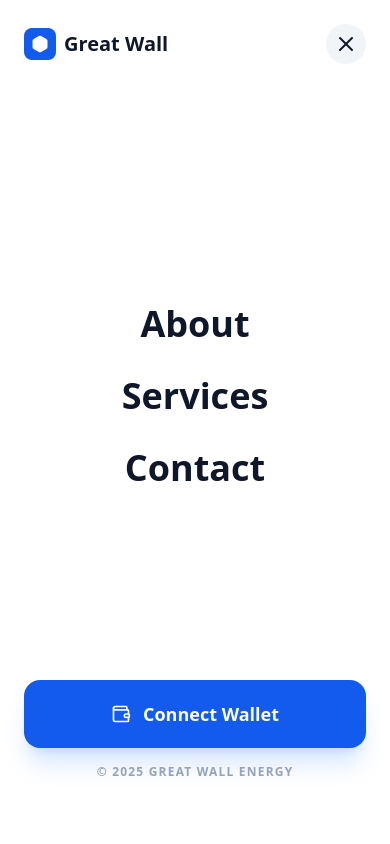
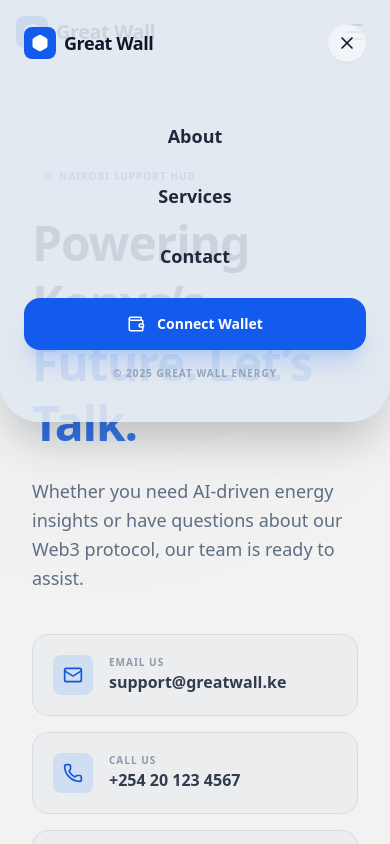
Before and after one commit to JAM3S11/greatwall, a React (Vite) app: page /contact in a window 390 px wide. Both pictures are taken after a click on the button 354 px from the left and 32 px from the top of the page. Shown: the top 844 px of the page. Built offline with nearby package versions, Linux system fonts and the light colour scheme.

Commit message:
Update Commit

```diff
--- a/src/common/Header.jsx
+++ b/src/common/Header.jsx
@@ -7,7 +7,6 @@ const Header = () => {
     const { isWalletConnected, connectWallet } = useEnergy();
     const [isMenuOpen, setIsMenuOpen] = useState(false);
 
-    // Lock body scroll when menu is open
     useEffect(() => {
         if (isMenuOpen) {
             document.body.style.overflow = 'hidden';
@@ -18,12 +17,8 @@ const Header = () => {
 
     const toggleMenu = () => setIsMenuOpen(!isMenuOpen);
 
-    // Reusable scroll to top function
     const scrollToTop = () => {
-        window.scrollTo({
-            top: 0,
-            behavior: 'smooth'
-        });
+        window.scrollTo({ top: 0, behavior: 'smooth' });
     };
 
     const navLinks = [
@@ -33,7 +28,7 @@ const Header = () => {
     ];
 
     return (
-        <header className="sticky top-0 z-50 border-b border-gray-200 bg-white transition-all">
+        <header className="sticky top-0 z-50 border-b border-gray-100 bg-white transition-all">
             <div className="flex justify-center w-full px-4 md:px-10 py-3">
                 <div className="flex items-center justify-between w-full max-w-7xl">
 
@@ -45,7 +40,7 @@ const Header = () => {
                         <h2 className="text-xl font-bold tracking-tight">Great Wall</h2>
                     </Link>
 
-                    {/* DESKTOP NAV LINKS */}
+                    {/* DESKTOP NAV */}
                     <nav className="hidden md:flex items-center gap-8">
                         {navLinks.map((link) => (
                             <Link
@@ -75,19 +70,28 @@ const Header = () => {
                 </div>
             </div>
 
-            {/* FULL-SCREEN WHITE MOBILE MENU */}
-            <div className={`fixed inset-0 z-[100] md:hidden bg-white transition-all duration-500 ease-in-out ${isMenuOpen ? 'translate-y-0 opacity-100 visible' : '-translate-y-full opacity-0 invisible'}`}>
+            {/* MOBILE MENU */}
+            <div className={`fixed inset-0 z-[100] md:hidden transition-all duration-500 ${isMenuOpen ? 'visible' : 'invisible'}`}>
 
-                <div className="flex flex-col h-full w-full p-6">
-                    <div className="flex items-center justify-between mb-12">
+                {/* Background Dimmer */}
+                <div
+                    className={`absolute inset-0 bg-black/5 transition-opacity duration-500 ${isMenuOpen ? 'opacity-100' : 'opacity-0'}`}
+                    onClick={toggleMenu}
+                />
+
+                <div
+                    className={`absolute top-0 left-0 w-full h-1/2 bg-slate-200/90 shadow-2xl transition-transform duration-500 ease-in-out flex flex-col p-6 rounded-b-[2.5rem] border-b border-gray-200/20 ${isMenuOpen ? 'translate-y-0' : '-translate-y-full'}`}
+                    style={{ backdropFilter: 'none' }}
+                >
+                    <div className="flex items-center justify-between mb-8">
                         <div className="flex items-center gap-2">
                             <div className="w-8 h-8 rounded-lg bg-[#135bec] flex items-center justify-center text-white">
                                 <Bolt size={18} fill="currentColor" />
                             </div>
-                            <span className="text-xl font-bold text-slate-900">Great Wall</span>
+                            <span className="text-lg font-bold text-slate-900 tracking-tight">Great Wall</span>
                         </div>
-                        <button onClick={toggleMenu} className="p-2 bg-slate-100 rounded-full text-slate-900">
-                            <X size={24} />
+                        <button onClick={toggleMenu} className="p-2 bg-white/50 rounded-full text-slate-900 shadow-sm border border-gray-200/20">
+                            <X size={20} />
                         </button>
                     </div>
 
@@ -97,22 +101,22 @@ const Header = () => {
                                 key={link.name}
                                 to={link.path}
                                 onClick={() => { toggleMenu(); scrollToTop(); }}
-                                className="text-4xl font-black text-slate-900 hover:text-[#135bec] transition-colors"
+                                className="text-lg font-bold text-slate-800 hover:text-[#135bec] transition-all"
                             >
                                 {link.name}
                             </Link>
                         ))}
                     </nav>
 
-                    <div className="mt-auto space-y-4 pb-10">
+                    <div className="mt-auto space-y-4 pb-4">
                         <button
                             onClick={() => { connectWallet(); toggleMenu(); scrollToTop(); }}
-                            className="w-full bg-[#135bec] text-white py-5 rounded-2xl font-bold text-lg flex items-center justify-center gap-3 shadow-xl shadow-blue-500/20"
+                            className="w-full bg-[#135bec] text-white py-4 rounded-2xl font-bold text-sm flex items-center justify-center gap-3 shadow-xl shadow-blue-500/20"
                         >
-                            <Wallet size={20} />
+                            <Wallet size={18} />
                             {isWalletConnected ? "0x71C...4F2" : "Connect Wallet"}
                         </button>
-                        <p className="text-center text-xs font-bold text-slate-400 uppercase tracking-widest">
+                        <p className="text-center text-[10px] font-bold text-slate-400 uppercase tracking-widest">
                             © 2025 Great Wall Energy
                         </p>
                     </div>
```
